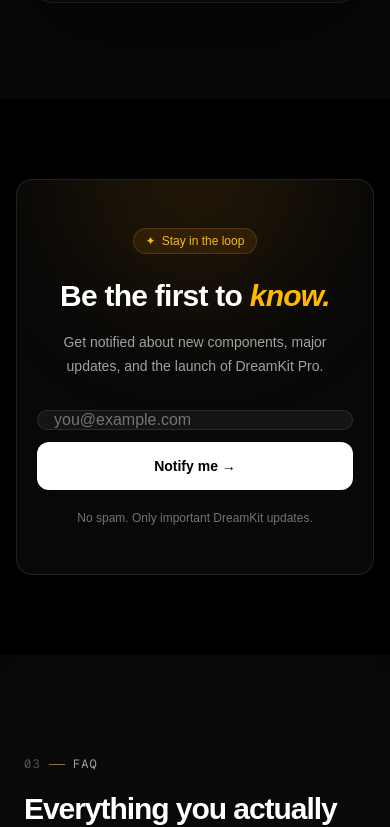
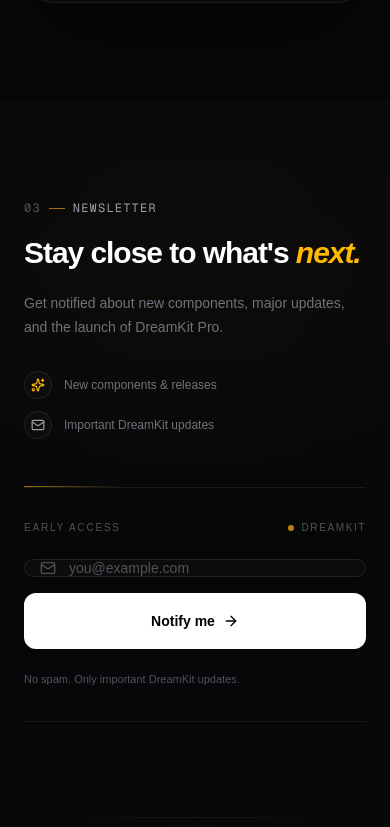
Before and after one commit to Oleksandr-Kalynyuk/dreamkit, a Next.js app: page / in a window 390 px wide. Shown: the part 2502-3329 px from the top of the page. Built offline with nearby package versions, Linux system fonts and the light colour scheme.

Commit message:
fixed mobile newsletter ui

```diff
--- a/src/components/shared/faq.tsx
+++ b/src/components/shared/faq.tsx
@@ -46,7 +46,7 @@
       <div className="relative mx-auto max-w-5xl">
         <div className="grid gap-12 lg:grid-cols-[0.72fr_1.28fr] lg:gap-20">
           <div>
-            <SectionLabel index="03">FAQ</SectionLabel>
+            <SectionLabel index="04">FAQ</SectionLabel>
 
             <h2 className="mt-4 max-w-md text-3xl font-semibold tracking-[-0.035em] sm:text-4xl">
               Everything you actually need to know.
--- a/src/components/shared/newsletter.tsx
+++ b/src/components/shared/newsletter.tsx
@@ -1,12 +1,17 @@
 "use client";
 
 import { FormEvent, useState } from "react";
-import { motion, AnimatePresence } from "framer-motion";
+import { AnimatePresence, motion } from "framer-motion";
+import { ArrowRight, Mail, Sparkles } from "lucide-react";
+
+import { SectionLabel } from "@/components/shared/section-label";
 
 export default function Newsletter() {
   const [email, setEmail] = useState("");
   const [honeypot, setHoneypot] = useState("");
-  const [status, setStatus] = useState<"idle" | "loading" | "success" | "error">("idle");
+  const [status, setStatus] = useState<
+    "idle" | "loading" | "success" | "error"
+  >("idle");
   const [message, setMessage] = useState("");
 
   async function handleSubmit(event: FormEvent<HTMLFormElement>) {
@@ -28,7 +33,7 @@
         },
         body: JSON.stringify({
           email,
-          honeypot
+          honeypot,
         }),
       });
 
@@ -39,71 +44,145 @@
       }
 
       setStatus("success");
-      setMessage(data.message || "Check your inbox to confirm your email!");
+      setMessage(
+        data.message || "Check your inbox to confirm your email!"
+      );
       setEmail("");
     } catch (error) {
       setStatus("error");
       setMessage(
-        error instanceof Error ? error.message : "Something went wrong."
+        error instanceof Error
+          ? error.message
+          : "Something went wrong."
       );
     }
   }
 
   return (
-    <section className="relative overflow-hidden px-4 py-20 sm:px-6 sm:py-24">
-      <div className="mx-auto max-w-4xl">
-        <motion.div
-          initial={{ opacity: 0, y: 24 }}
-          whileInView={{ opacity: 1, y: 0 }}
-          viewport={{ once: true, amount: 0.3 }}
-          transition={{ duration: 0.7, ease: [0.22, 1, 0.36, 1] }}
-          className="relative overflow-hidden rounded-2xl border border-white/10 bg-neutral-950/80 px-5 py-12 text-center backdrop-blur-md sm:px-10 sm:py-16"
-        >
-          {/* Ambient Amber Glow */}
-          <div className="pointer-events-none absolute inset-0">
-            <div className="absolute left-1/2 top-0 h-64 w-64 -translate-x-1/2 -translate-y-1/2 rounded-full bg-amber-500/10 blur-3xl" />
-          </div>
+    <section className="relative overflow-hidden bg-[#070709] px-6 py-24 text-white sm:py-28">
+      {/* Ambient background */}
+      <div
+        aria-hidden
+        className="pointer-events-none absolute left-1/2 top-0 h-80 w-[600px] -translate-x-1/2 rounded-full bg-amber-300/[0.035] blur-[130px]"
+      />
 
-          <div className="relative z-10 mx-auto max-w-2xl">
-            {/* DreamKit Badge */}
+      <div
+        aria-hidden
+        className="pointer-events-none absolute bottom-0 left-1/2 h-px w-[70%] -translate-x-1/2 bg-gradient-to-r from-transparent via-white/[0.08] to-transparent"
+      />
+
+      <div className="relative mx-auto max-w-5xl">
+        <div className="grid gap-12 lg:grid-cols-[0.72fr_1.28fr] lg:items-center lg:gap-20">
+          {/* LEFT SIDE */}
+          <div>
             <motion.div
               initial={{ opacity: 0, y: 12 }}
               whileInView={{ opacity: 1, y: 0 }}
-              viewport={{ once: true }}
-              transition={{ delay: 0.1, duration: 0.5 }}
-              className="mb-6 inline-flex items-center gap-1.5 rounded-full border border-amber-500/20 bg-amber-500/10 px-3 py-1 text-xs font-medium text-amber-400"
+              viewport={{ once: true, amount: 0.4 }}
+              transition={{
+                duration: 0.55,
+                ease: [0.22, 1, 0.36, 1],
+              }}
             >
-              <span>✦</span> Stay in the loop
+              <SectionLabel index="03">NEWSLETTER</SectionLabel>
             </motion.div>
 
-            {/* Title */}
             <motion.h2
-              initial={{ opacity: 0, y: 12 }}
+              initial={{ opacity: 0, y: 18 }}
               whileInView={{ opacity: 1, y: 0 }}
-              viewport={{ once: true }}
-              transition={{ delay: 0.15, duration: 0.5 }}
-              className="text-3xl font-semibold tracking-tight text-white sm:text-4xl"
+              viewport={{ once: true, amount: 0.4 }}
+              transition={{
+                delay: 0.08,
+                duration: 0.65,
+                ease: [0.22, 1, 0.36, 1],
+              }}
+              className="mt-4 max-w-md text-3xl font-semibold tracking-[-0.035em] sm:text-4xl"
             >
-              Be the first to <span className="text-amber-400 italic">know.</span>
+              Stay close to what&apos;s{" "}
+              <span className="italic text-amber-400">
+                next.
+              </span>
             </motion.h2>
 
             <motion.p
-              initial={{ opacity: 0, y: 12 }}
+              initial={{ opacity: 0, y: 14 }}
               whileInView={{ opacity: 1, y: 0 }}
-              viewport={{ once: true }}
-              transition={{ delay: 0.2, duration: 0.5 }}
-              className="mx-auto mt-4 max-w-xl text-sm leading-6 text-neutral-400 sm:text-base"
+              viewport={{ once: true, amount: 0.4 }}
+              transition={{
+                delay: 0.15,
+                duration: 0.6,
+                ease: [0.22, 1, 0.36, 1],
+              }}
+              className="mt-5 max-w-sm text-sm leading-6 text-zinc-500"
             >
-              Get notified about new components, major updates, and the launch of DreamKit Pro.
+              Get notified about new components, major updates,
+              and the launch of DreamKit Pro.
             </motion.p>
+
+            {/* Small feature points */}
+            <motion.div
+              initial={{ opacity: 0, y: 10 }}
+              whileInView={{ opacity: 1, y: 0 }}
+              viewport={{ once: true, amount: 0.4 }}
+              transition={{
+                delay: 0.22,
+                duration: 0.55,
+              }}
+              className="mt-8 space-y-3"
+            >
+              <div className="flex items-center gap-3 text-xs text-zinc-500">
+                <span className="flex h-7 w-7 items-center justify-center rounded-full border border-white/[0.08] bg-white/[0.02]">
+                  <Sparkles className="h-3.5 w-3.5 text-amber-400" />
+                </span>
+                New components & releases
+              </div>
+
+              <div className="flex items-center gap-3 text-xs text-zinc-500">
+                <span className="flex h-7 w-7 items-center justify-center rounded-full border border-white/[0.08] bg-white/[0.02]">
+                  <Mail className="h-3.5 w-3.5 text-zinc-400" />
+                </span>
+                Important DreamKit updates
+              </div>
+            </motion.div>
+          </div>
+
+          {/* RIGHT SIDE */}
+          <motion.div
+            initial={{ opacity: 0, y: 20 }}
+            whileInView={{ opacity: 1, y: 0 }}
+            viewport={{ once: true, amount: 0.4 }}
+            transition={{
+              delay: 0.12,
+              duration: 0.7,
+              ease: [0.22, 1, 0.36, 1],
+            }}
+            className="relative"
+          >
+            {/* Top accent line */}
+            <div className="absolute -top-px left-0 h-px w-24 bg-gradient-to-r from-amber-400/60 to-transparent" />
+
+            <div className="border-y border-white/[0.08] py-8 sm:py-10">
+              <div className="mb-6 flex items-center justify-between">
+                <span className="text-[10px] font-medium uppercase tracking-[0.18em] text-zinc-600">
+                  Early access
+                </span>
+
+                <span className="flex items-center gap-2 text-[10px] uppercase tracking-[0.16em] text-zinc-600">
+                  <span className="h-1.5 w-1.5 rounded-full bg-amber-400/70" />
+                  DreamKit
+                </span>
+              </div>
 
               <motion.form
                 onSubmit={handleSubmit}
-              initial={{ opacity: 0, y: 12 }}
+                initial={{ opacity: 0, y: 10 }}
                 whileInView={{ opacity: 1, y: 0 }}
                 viewport={{ once: true }}
-              transition={{ delay: 0.25, duration: 0.5 }}
-              className="mx-auto mt-8 flex max-w-md flex-col gap-3 sm:max-w-xl sm:flex-row"
+                transition={{
+                  delay: 0.2,
+                  duration: 0.55,
+                }}
+                className="flex flex-col gap-4 sm:flex-row sm:gap-3"
               >
                 {/* Invisible Honeypot Field */}
                 <input
@@ -117,7 +196,10 @@
                   aria-hidden="true"
                 />
 
-              {/* Fixed Input Height with h-12 */}
+                {/* Email input */}
+                <div className="group relative flex h-14 flex-1 sm:h-12">
+                  <Mail className="pointer-events-none absolute left-4 top-1/2 h-4 w-4 -translate-y-1/2 text-zinc-600 transition-colors duration-300 group-focus-within:text-amber-400/70" />
+
                   <input
                     type="email"
                     value={email}
@@ -125,34 +207,57 @@
                     placeholder="you@example.com"
                     disabled={status === "loading"}
                     aria-label="Email address"
-                className="h-12 w-full flex-1 rounded-xl border border-white/10 bg-neutral-900/90 px-4 text-base sm:text-sm text-white outline-none placeholder:text-neutral-500 transition focus:border-amber-500/50 focus:ring-1 focus:ring-amber-500/30 disabled:cursor-not-allowed disabled:opacity-50"
+                    className="h-full w-full rounded-xl border border-white/[0.09] bg-white/[0.025] pl-11 pr-4 text-sm text-white outline-none transition-all duration-300 placeholder:text-zinc-600 focus:border-amber-400/30 focus:bg-white/[0.035] focus:ring-1 focus:ring-amber-400/10 disabled:cursor-not-allowed disabled:opacity-50"
                   />
+                </div>
 
+                {/* Submit button */}
                 <motion.button
                   type="submit"
                   disabled={status === "loading"}
-                whileHover={{ scale: 1.01 }}
+                  whileHover={{ x: 2 }}
                   whileTap={{ scale: 0.98 }}
-                className="h-12 w-full sm:w-auto shrink-0 rounded-xl bg-white px-6 text-sm font-semibold text-black transition hover:bg-neutral-200 disabled:cursor-not-allowed disabled:opacity-50"
+                  className="group flex h-14 w-full shrink-0 items-center justify-center gap-2 rounded-xl border border-white/[0.08] bg-white px-5 text-sm font-semibold text-black transition-all duration-300 hover:bg-zinc-200 disabled:cursor-not-allowed disabled:opacity-50 sm:h-12 sm:w-auto sm:px-6"
                 >
-                {status === "loading" ? "Joining..." : "Notify me →"}
+                  {status === "loading" ? (
+                    "Joining..."
+                  ) : (
+                    <>
+                      Notify me
+                      <ArrowRight className="h-4 w-4 transition-transform duration-300 group-hover:translate-x-0.5" />
+                    </>
+                  )}
                 </motion.button>
               </motion.form>
 
+              {/* Status message */}
               <AnimatePresence mode="wait">
                 {status !== "idle" && (
-                <motion.p
+                  <motion.div
                     key={status}
-                  initial={{ opacity: 0, y: 6 }}
-                  animate={{ opacity: 1, y: 0 }}
-                  exit={{ opacity: 0, y: -6 }}
-                  transition={{ duration: 0.25 }}
+                    initial={{
+                      opacity: 0,
+                      y: 6,
+                    }}
+                    animate={{
+                      opacity: 1,
+                      y: 0,
+                    }}
+                    exit={{
+                      opacity: 0,
+                      y: -6,
+                    }}
+                    transition={{
+                      duration: 0.25,
+                    }}
                     className={`mt-4 text-xs font-medium ${
-                    status === "error" ? "text-red-400" : "text-amber-400"
+                      status === "error"
+                        ? "text-red-400"
+                        : "text-amber-400"
                     }`}
                   >
                     {message}
-                </motion.p>
+                  </motion.div>
                 )}
               </AnimatePresence>
 
@@ -160,14 +265,18 @@
                 initial={{ opacity: 0 }}
                 whileInView={{ opacity: 1 }}
                 viewport={{ once: true }}
-              transition={{ delay: 0.35, duration: 0.5 }}
-              className="mt-5 text-xs text-neutral-500"
+                transition={{
+                  delay: 0.35,
+                  duration: 0.5,
+                }}
+                className="mt-5 text-[11px] leading-5 text-zinc-600"
               >
                 No spam. Only important DreamKit updates.
               </motion.p>
             </div>
           </motion.div>
         </div>
+      </div>
     </section>
   );
 }
```
Lines whose indentation alone changed are shown as unchanged.
